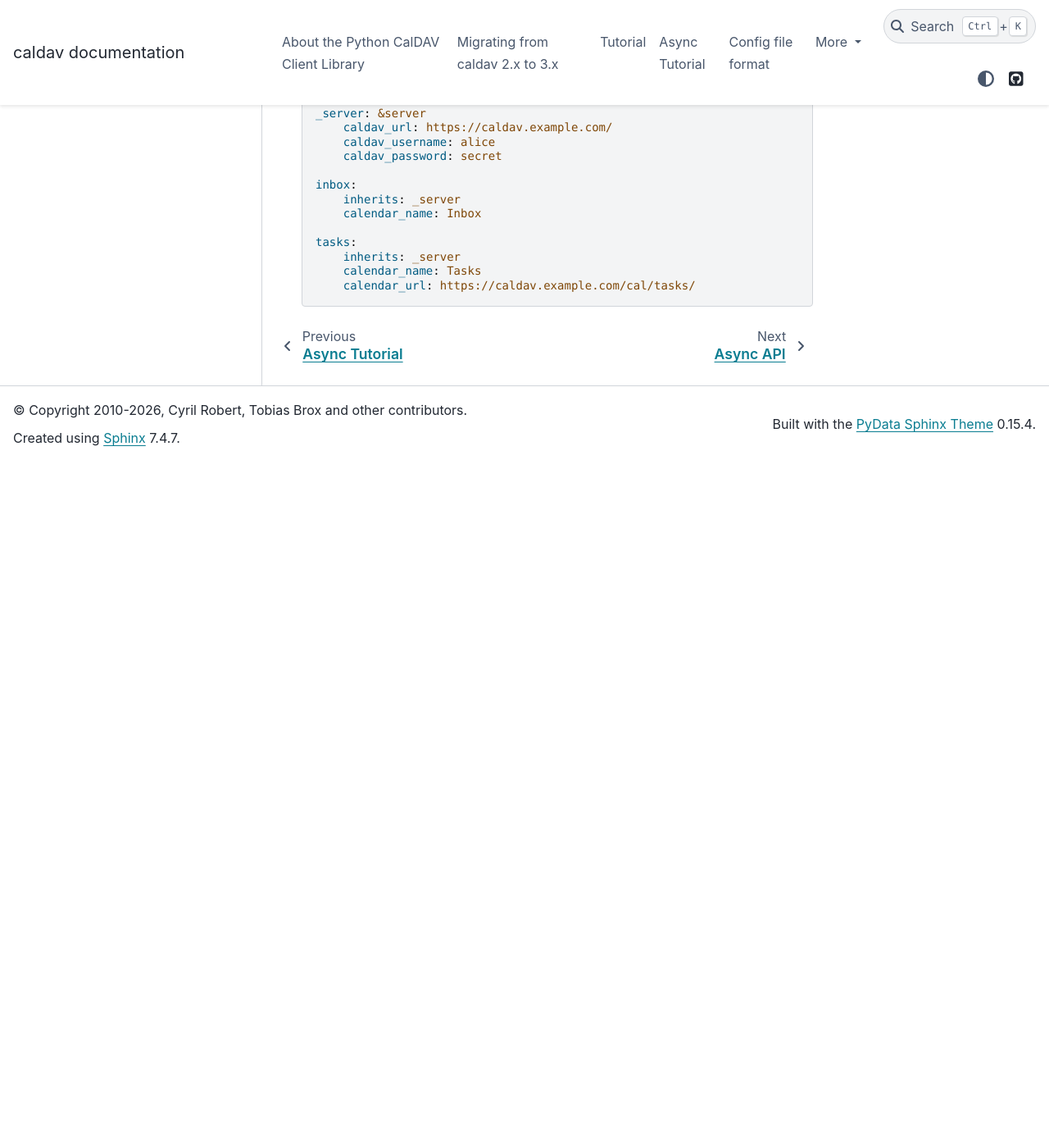
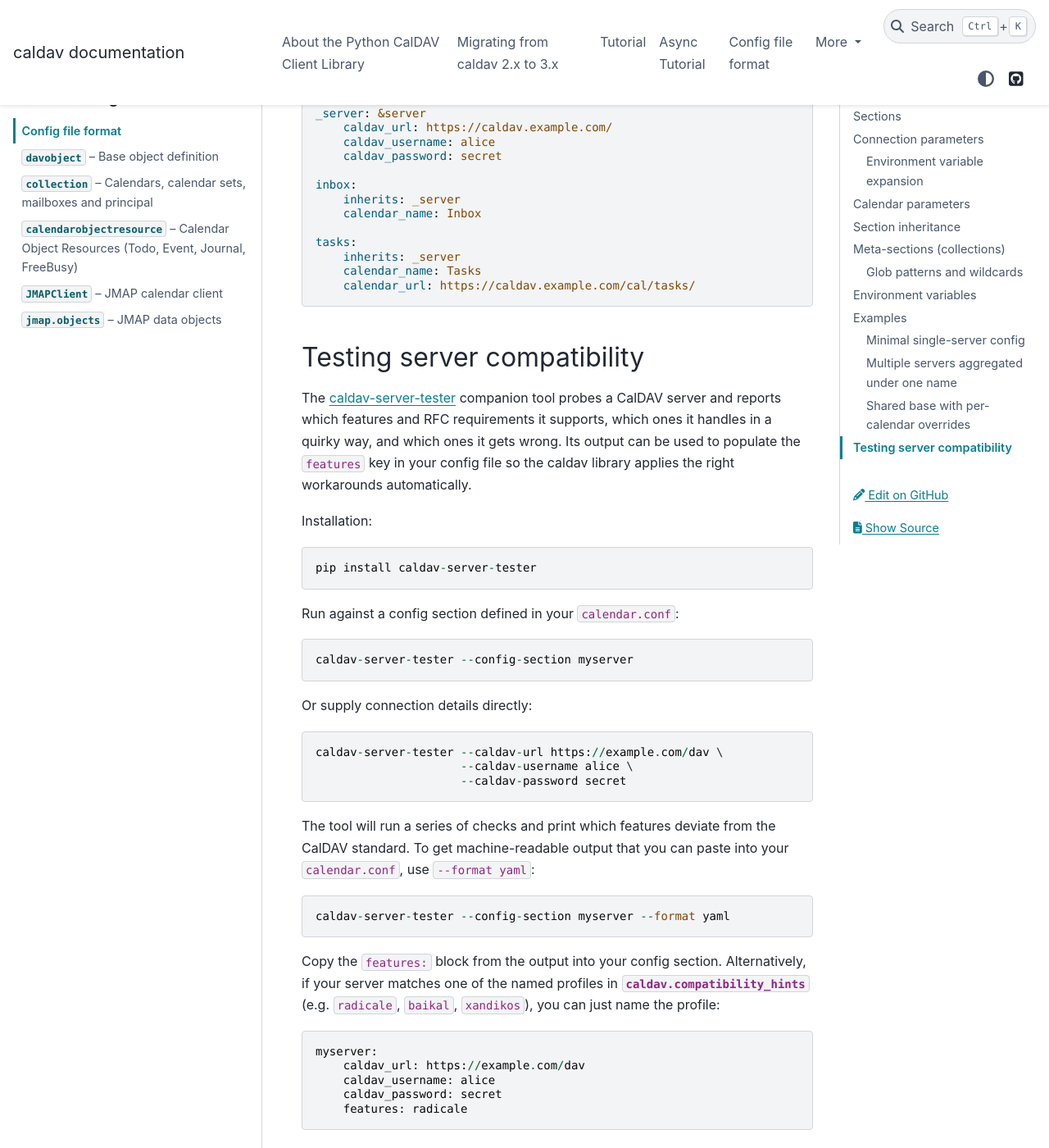
Before and after one commit to python-caldav/caldav, a Sphinx documentation site: the page built from docs/source/configfile.rst, in a window 1280 px wide and 1400 px high, scrolled down 5396 px. Shown: the whole window at 82% size. Built offline with Sphinx 7.4.7 and the PyData theme 0.15.4, drawn with Linux system fonts in a browser that asks for light colours; pages that are not in the unit, such as notebooks, are missing from menus; the version number could not be read and is left out; before the commit the page ends 5960 px from its top, so only the background shows below that.

Commit message:
docs: document caldav-server-tester in the config file guide
Add a "Testing server compatibility" section to configfile.rst
explaining how to find, install, and run caldav-server-tester, and
how to use its output to populate the features key in calendar.conf.

Co-Authored-By: Claude Sonnet 4.6 <noreply@anthropic.com>

```diff
--- a/docs/source/configfile.rst
+++ b/docs/source/configfile.rst
@@ -271,3 +271,43 @@ Shared base with per-calendar overrides
         inherits: _server
         calendar_name: Tasks
         calendar_url: https://caldav.example.com/cal/tasks/
+
+Testing server compatibility
+============================
+
+The `caldav-server-tester <https://github.com/python-caldav/caldav-server-tester>`_
+companion tool probes a CalDAV server and reports which features and RFC
+requirements it supports, which ones it handles in a quirky way, and which ones
+it gets wrong.  Its output can be used to populate the ``features`` key in your
+config file so the caldav library applies the right workarounds automatically.
+
+Installation::
+
+    pip install caldav-server-tester
+
+Run against a config section defined in your ``calendar.conf``::
+
+    caldav-server-tester --config-section myserver
+
+Or supply connection details directly::
+
+    caldav-server-tester --caldav-url https://example.com/dav \
+                         --caldav-username alice \
+                         --caldav-password secret
+
+The tool will run a series of checks and print which features deviate from the
+CalDAV standard.  To get machine-readable output that you can paste into your
+``calendar.conf``, use ``--format yaml``::
+
+    caldav-server-tester --config-section myserver --format yaml
+
+Copy the ``features:`` block from the output into your config section.
+Alternatively, if your server matches one of the named profiles in
+:mod:`caldav.compatibility_hints` (e.g. ``radicale``, ``baikal``,
+``xandikos``), you can just name the profile::
+
+    myserver:
+        caldav_url: https://example.com/dav
+        caldav_username: alice
+        caldav_password: secret
+        features: radicale
```
